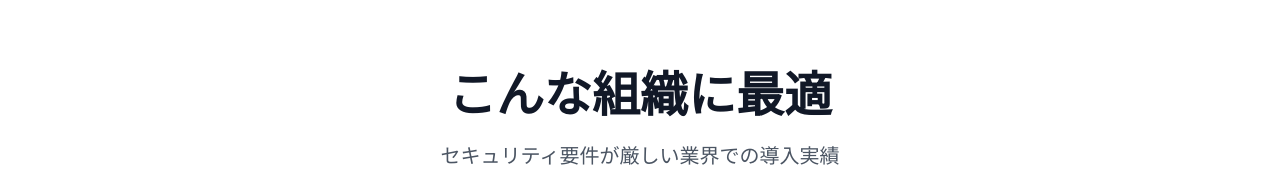
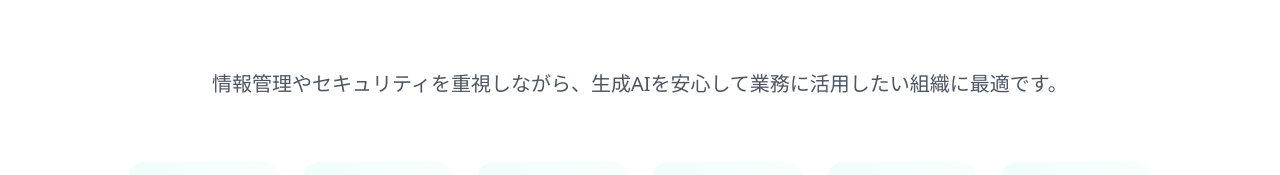
Before and after one commit to Takehiro-Ikeda/genai-web, a React (Vite) app: page /product-overview in a window 1280 px wide. Shown: the part 626-801 px from the top of the page. Built offline with nearby package versions, Linux system fonts and the light colour scheme.

Commit message:
文言修正20260110

```diff
--- a/src/pages/product-overview/page.tsx
+++ b/src/pages/product-overview/page.tsx
@@ -178,8 +178,7 @@ export default function ProductOverviewPage() {
       <section className="py-24 bg-white">
         <div className="max-w-7xl mx-auto px-6">
           <div className="text-center mb-16">
-            <h2 className="text-4xl md:text-5xl font-bold text-gray-900 mb-6">こんな組織に最適</h2>
-            <p className="text-xl text-gray-600">セキュリティ要件が厳しい業界での導入実績</p>
+            <p className="text-xl text-gray-600">情報管理やセキュリティを重視しながら、生成AIを安心して業務に活用したい組織に最適です。</p>
           </div>
           <div className="grid grid-cols-2 md:grid-cols-3 lg:grid-cols-6 gap-6 max-w-5xl mx-auto">
             {targetIndustries.map((industry, index) => (
@@ -364,7 +363,7 @@ export default function ProductOverviewPage() {
             <div>
               <h4 className="text-white font-bold mb-4 text-sm">お問い合わせ</h4>
               <ul className="space-y-3">
-                <li><Link to="/contact" className="text-gray-400 hover:text-white transition-colors text-sm cursor-pointer">お問い合わせフォーム</Link></li>
+                <li><Link to="/contact?type=poc" className="text-gray-400 hover:text-white transition-colors text-sm cursor-pointer">お問い合わせフォーム</Link></li>
                 <li><button onClick={handleTopClick} className="text-gray-400 hover:text-white transition-colors text-sm cursor-pointer">TOP</button></li>
               </ul>
             </div>
```
